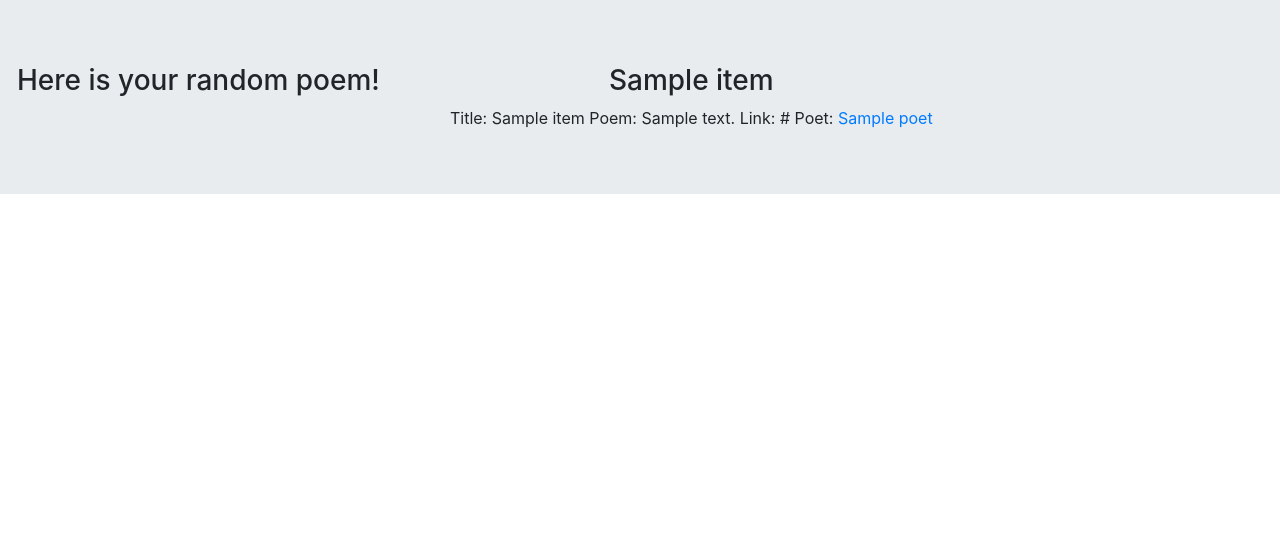
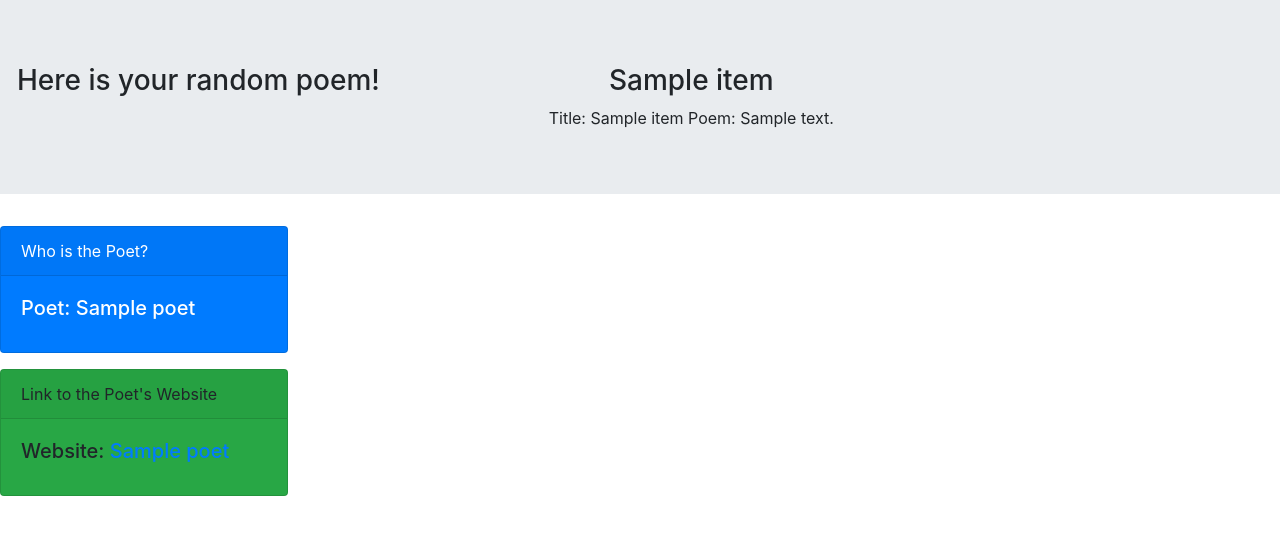
Before and after one commit to adhithin/virtualLibrary, a Flask app: page /randompoem/ in a window 1280 px wide. Shown: the top 535 px of the page. Run offline with Flask 2, Linux system fonts and the light colour scheme; tables that the repository leaves empty hold one stand-in row (values such as "Sample post"); a database or web service that is not in the repository returns one stand-in record (values such as "Sample title"); data that the repository does not hold is empty; some libraries are stand-ins or nearby versions.

Commit message:
added cards in random poem

```diff
--- a/randompoem/app.py
+++ b/randompoem/app.py
@@ -9,7 +9,6 @@ import smtplib
 import time
 from randompoem.author import Authors
 from randompoem.templates.kbubblesort import bubbleSort
-
 randompoem_bp = Blueprint('randompoem', __name__,
                           template_folder='templates',
                           static_folder='static', static_url_path='assets')
--- a/randompoem/templates/poem.html
+++ b/randompoem/templates/poem.html
@@ -10,6 +10,7 @@
             crossorigin="anonymous"></script>
 </head>
 <body>
+
 
 
 <div class="jumbotron text-center row">
@@ -25,8 +26,6 @@
         <div>
             Title: {{ poemdata[0].title }}
             Poem: {{ poemdata[0].content }}
-            Link: {{ poemdata[0].url }}
-            Poet:  <a href="{{poemdata[0].poet.url}}">{{poemdata[0].poet.name}} </a>
 
         </div>
 
@@ -36,6 +35,18 @@
 
 </div>
 
+<div class="card text-white bg-primary mb-3" style="max-width: 18rem;">
+    <div class="card-header">Who is the Poet? </div>
+    <div class="card-body">
+        <h5 class="card-title">Poet: {{poemdata[0].poet.name}} </a> </h5>
+    </div>
+</div>
 
+<div class="card bg-success mb-3" style="max-width: 18rem;">
+    <div class="card-header">Link to the Poet's Website</div>
+    <div class="card-body">
+        <h5 class="card-title">Website:  <a href="{{poemdata[0].poet.url}}">{{poemdata[0].poet.name}} </a></h5>
+    </div>
+</div>
 </body>
 </html>
```
